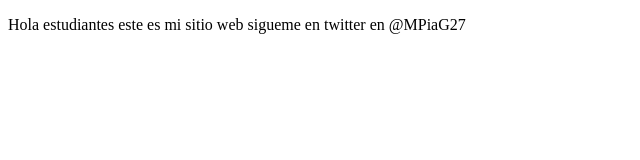
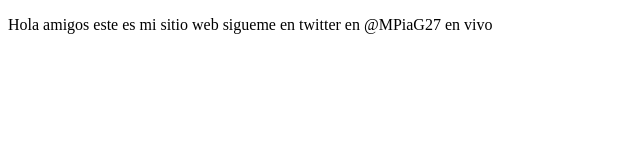
Before and after one commit to Axelcaballeroo/proyectoDemoCurso-Prework, a plain HTML site: page index.html in a window 1280 px wide. Shown: the full height of the page, 0-640 px from the left. Drawn offline with Linux system fonts and the light colour scheme.

Commit message:
cambios agregamos sitio de tw

```diff
--- a/index.html
+++ b/index.html
@@ -8,7 +8,7 @@
 </head>
 <body>
     <p>
-        Hola estudiantes este es mi sitio web sigueme en twitter en @MPiaG27
+        Hola amigos este es mi sitio web sigueme en twitter en @MPiaG27 en vivo
     </p>
 </body>
 </html>
```
